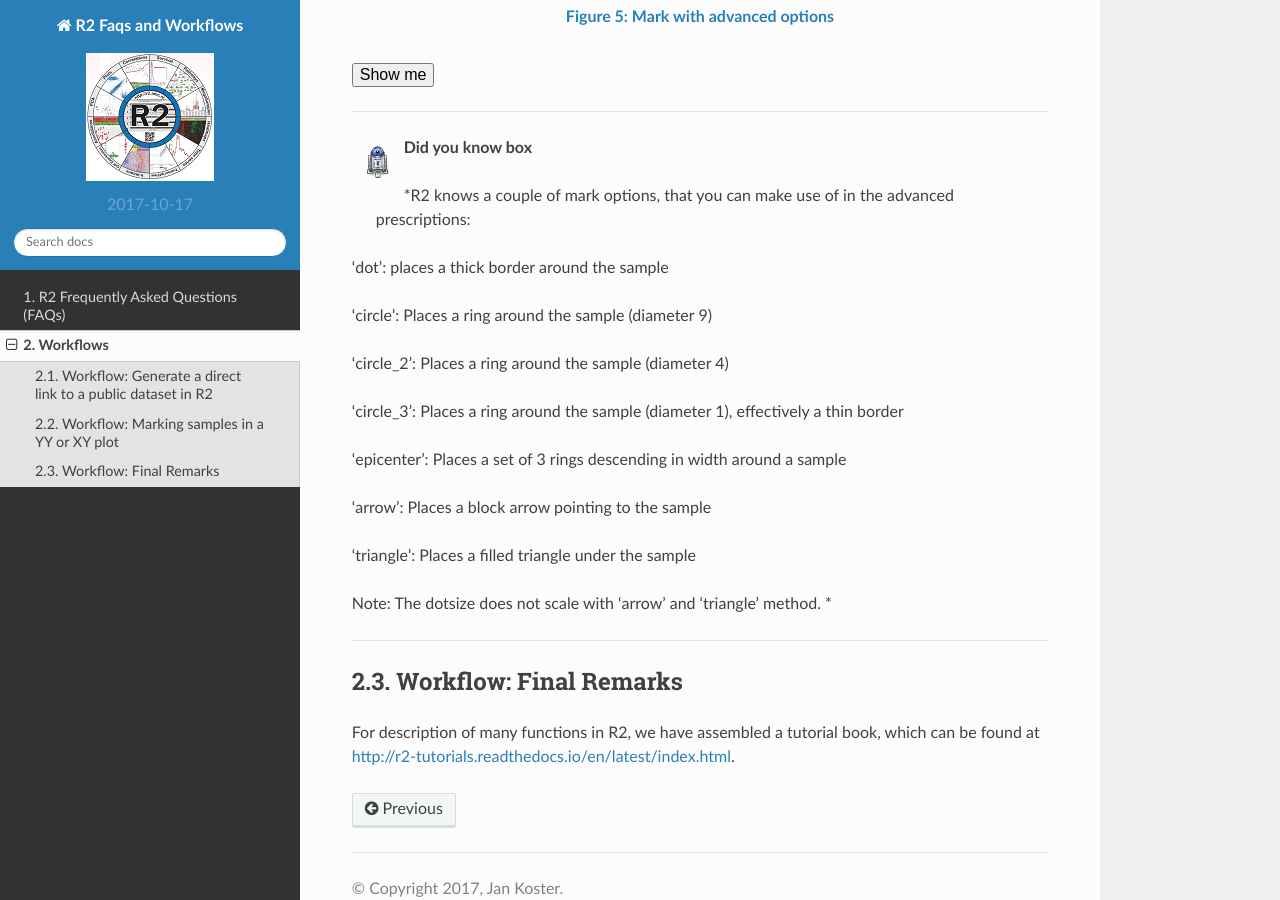
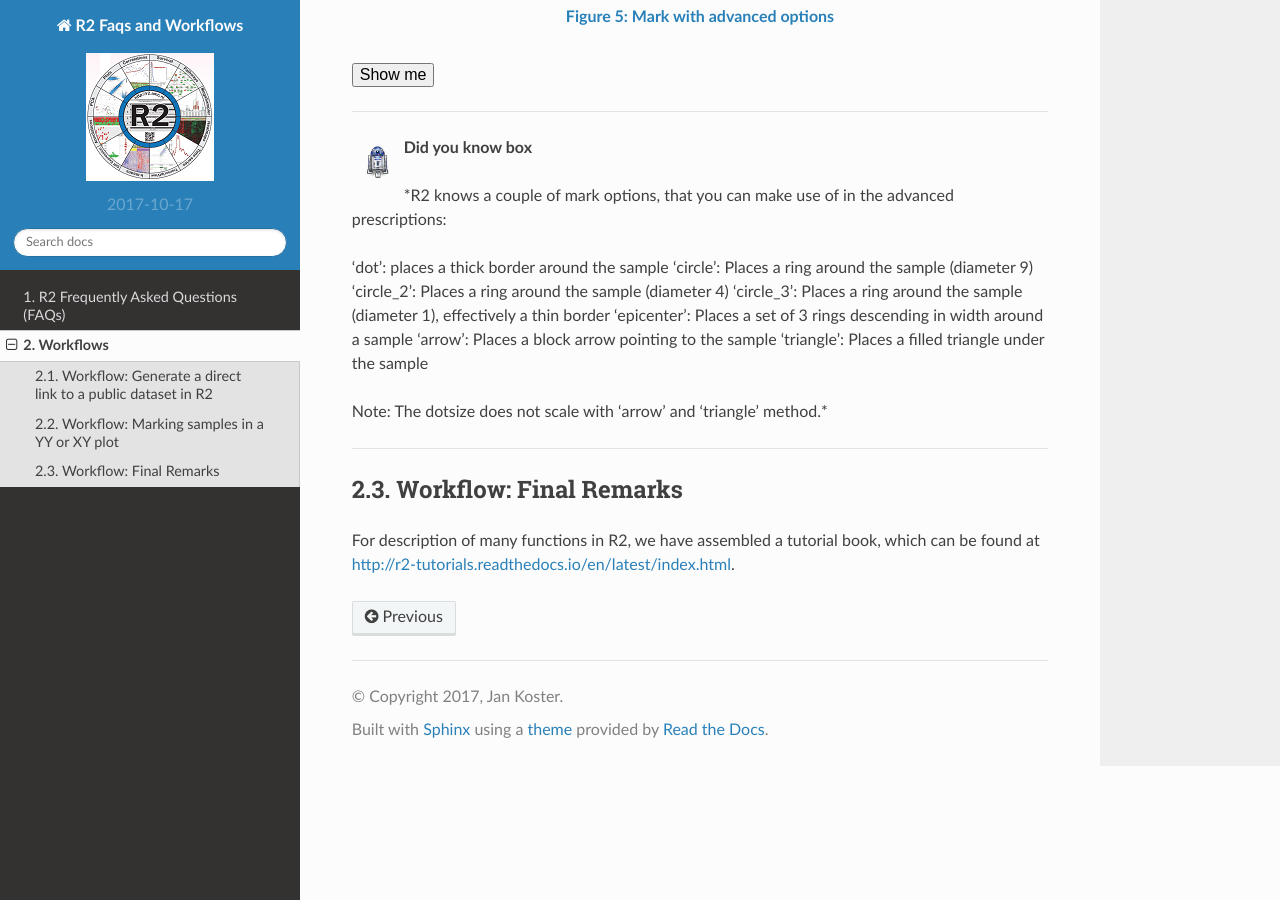
Before and after one commit to antronerds/r2-faqs-workflows, a Sphinx documentation site: the page built from docs/Workflows.md, in a window 1280 px wide and 900 px high, scrolled down 3954 px. Built offline with Sphinx 7.4.7 and the Read the Docs theme 2.0.0, drawn with Linux system fonts in a browser that asks for light colours.

```diff
--- a/docs/Workflows.md
+++ b/docs/Workflows.md
@@ -125,25 +125,17 @@ Thus far all have been of the same color. We can also change the color of the ma
   ![](_static/images/R2d2_logo.png)**Did you know box**
 
 
-> *R2 knows a couple of mark options, that you can make use of in the advanced prescriptions:
+*R2 knows a couple of mark options, that you can make use of in the advanced prescriptions:
 
 'dot': places a thick border around the sample
-
 'circle': Places a ring around the sample (diameter 9)
-
 'circle_2': Places a ring around the sample (diameter 4)
-
 'circle_3': Places a ring around the sample (diameter 1), effectively a thin border
-
 'epicenter': Places a set of 3 rings descending in width around a sample
-
 'arrow': Places a block arrow pointing to the sample
-
 'triangle': Places a filled triangle under the sample
 
-
-Note: The dotsize does not scale with 'arrow' and 'triangle' method.
-*
+Note: The dotsize does not scale with 'arrow' and 'triangle' method.*
 
 ---------
 
```
